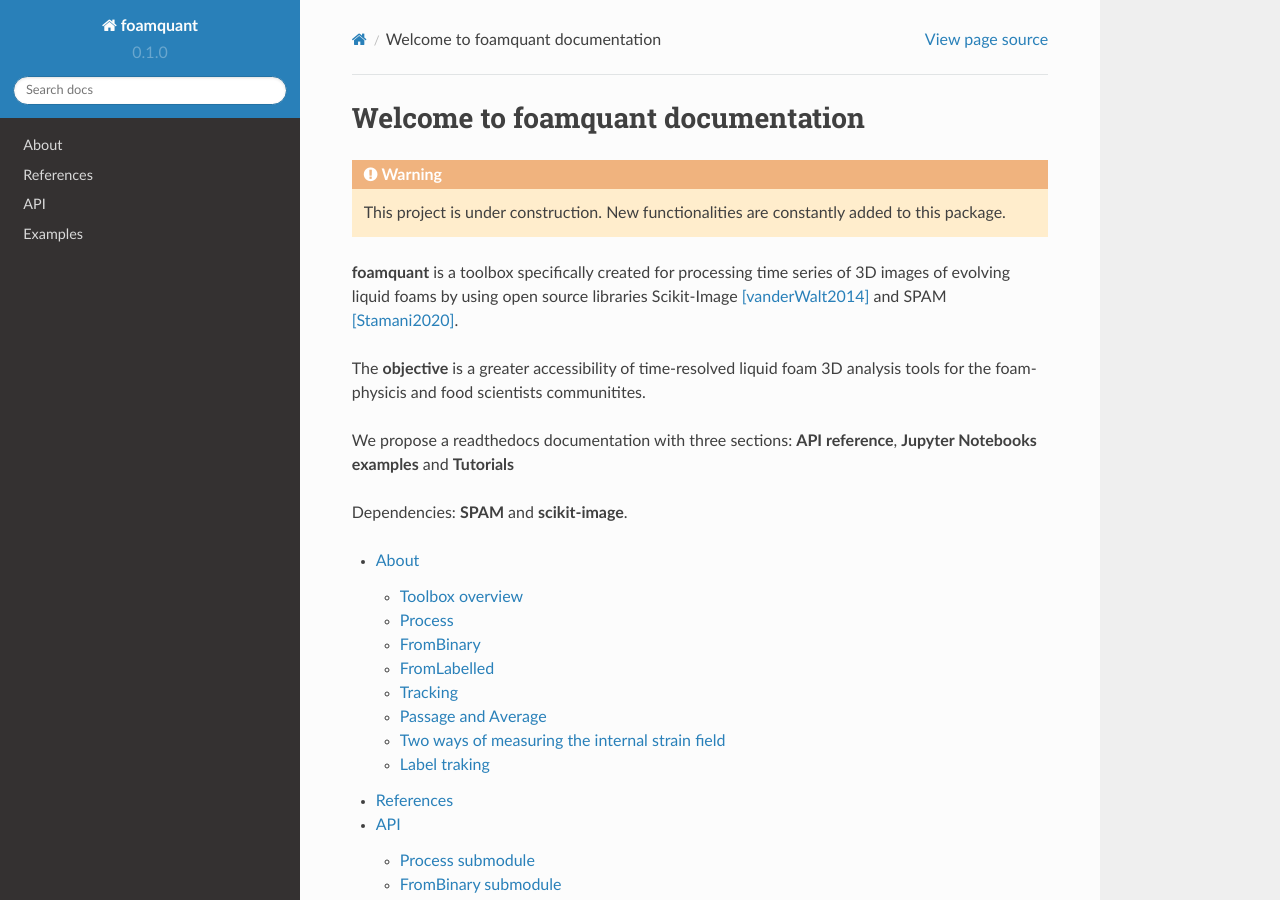
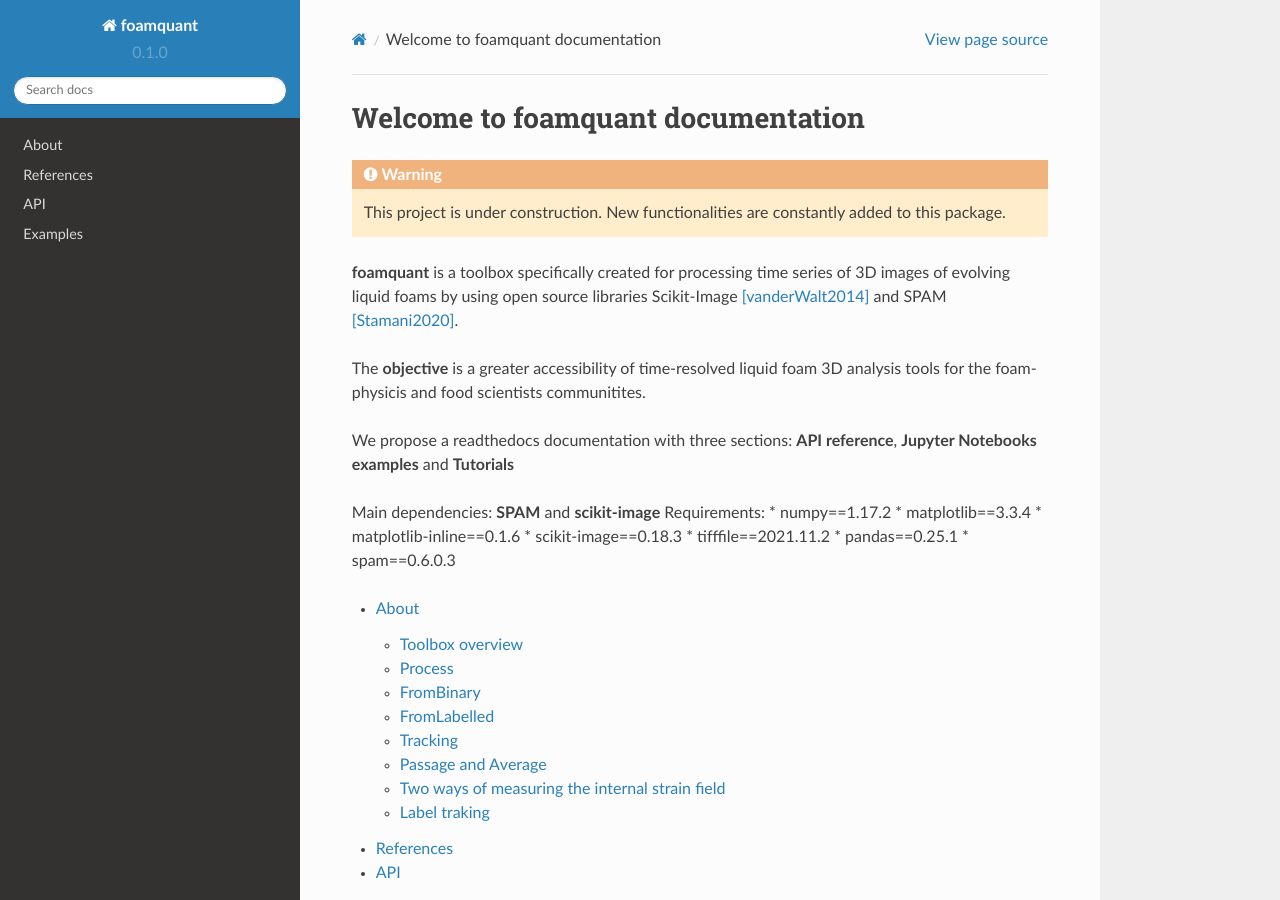
Before and after one commit to floschott/foamquant, a Sphinx documentation site: the page built from docs/source/index.rst, in a window 1280 px wide and 900 px high. Built offline with Sphinx 7.4.7 and the Read the Docs theme 2.0.0, drawn with Linux system fonts in a browser that asks for light colours.

Commit message:
Update index.rst

```diff
--- a/docs/source/index.rst
+++ b/docs/source/index.rst
@@ -11,7 +11,15 @@ The **objective** is a greater accessibility of time-resolved liquid foam 3D ana
 We propose a readthedocs documentation with three sections: **API reference**, **Jupyter Notebooks examples** and  **Tutorials**
 
 
-Dependencies: **SPAM** and **scikit-image**.
+Main dependencies: **SPAM** and **scikit-image**
+Requirements:
+* numpy==1.17.2
+* matplotlib==3.3.4
+* matplotlib-inline==0.1.6
+* scikit-image==0.18.3
+* tifffile==2021.11.2
+* pandas==0.25.1
+* spam==0.6.0.3
 
 
 .. toctree::
```
